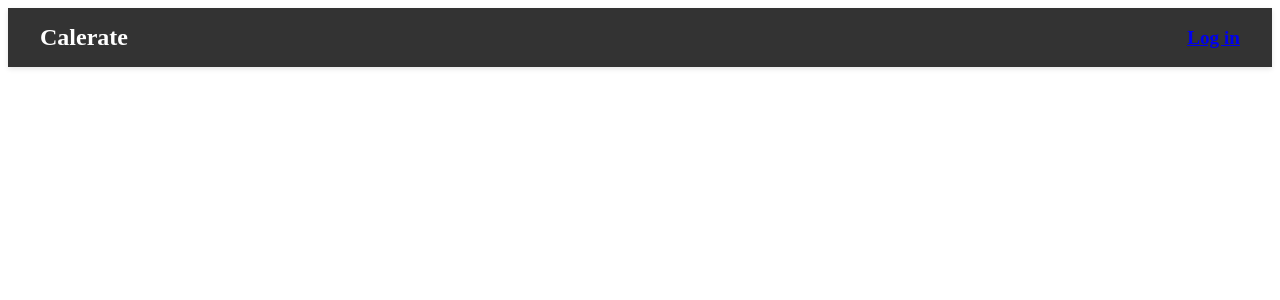
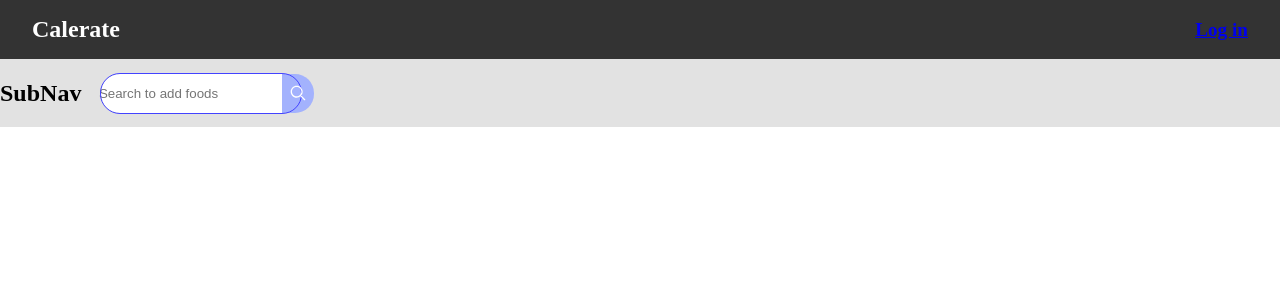
Before and after one commit to bennetthilberg/calerate, a Next.js app in the folder calerate/: page /dashboard in a window 1280 px wide. Shown: the top 300 px of the page. Built offline with nearby package versions, Linux system fonts and the light colour scheme; no server answers.

Commit message:
Make search bar, search food api function, and placeholder search results page

```diff
--- /dev/null
+++ b/calerate/app/api/search-food/route.js
@@ -0,0 +1,27 @@
+import { NextResponse } from "next/server";
+
+export async function GET(req) {
+  const { searchParams } = new URL(req.url);
+  const query = searchParams.get('query') || '';
+
+  const apiKey = process.env.DATA_GOV_API_KEY; // Replace with your USDA API key
+  const apiUrl = `https://api.nal.usda.gov/fdc/v1/foods/search?api_key=${apiKey}`;
+
+  const response = await fetch(apiUrl, {
+    method: 'POST',
+    headers: { 'Content-Type': 'application/json' },
+    body: JSON.stringify({
+        query: query,
+        pageSize: 25,
+        sortBy: 'dataType.keyword',
+        sortOrder: 'asc',
+     })
+  });
+
+  const data = await response.json();
+
+  return new NextResponse(JSON.stringify(data), {
+    status: response.status,
+    headers: { 'Content-Type': 'application/json' }
+  });
+}
--- /dev/null
+++ b/calerate/app/components/(SubNav)/SearchFood.jsx
@@ -0,0 +1,58 @@
+'use client';
+import { useState, useRef, useEffect } from "react";
+import { useRouter, useSearchParams } from "next/navigation"; // New import for navigation
+import styles from "./SearchFood.module.scss";
+import { PlusIcon, MagnifyingGlassIcon } from "@radix-ui/react-icons";
+
+export default function SearchFood({initialQuery}) {
+    const [searchValue, setSearchValue] = useState("");
+    const [isTyping, setIsTyping] = useState(initialQuery);
+    const router = useRouter();
+    const debounceTimeout = useRef(null); // To manage debouncing
+
+    useEffect(() => {
+        // Prefetch the search results page on component mount
+        router.prefetch('/search-results');
+    }, [router]);
+
+
+
+    function handleSearchChange(e) {
+        console.log('handleSearchChange run');
+        const value = e.target.value;
+        setSearchValue(value);
+        router.prefetch(`/search-results?query=${value}`); // Prefetch the results page
+        // Prefetch search results with debouncing
+        /*
+        setIsTyping(true);
+        clearTimeout(debounceTimeout.current);
+        debounceTimeout.current = setTimeout(() => {
+            if (value.trim()) {
+                router.prefetch(`/search-results?query=${value}`); // Prefetch the results page
+            }
+            setIsTyping(false);
+        }, 10); // Debounce delay
+        */
+    }
+
+    function handleSubmit(e) {
+        e.preventDefault();
+        if (searchValue.trim()) {
+            router.push(`/search-results?query=${searchValue}`); // Navigate to search results
+        }
+    }
+
+    return (
+        <form className={styles.searchFood} onSubmit={handleSubmit}>
+            <input
+                type="text"
+                placeholder="Search to add foods"
+                value={searchValue}
+                onChange={e => handleSearchChange(e)}
+            />
+            <button type="submit">
+                <MagnifyingGlassIcon />
+            </button>
+        </form>
+    );
+}
--- /dev/null
+++ b/calerate/app/components/(SubNav)/SearchFood.module.scss
@@ -0,0 +1,48 @@
+.searchFood {
+    font-family: Helvetica, sans-serif;
+    background-color: white;
+    border-radius: 19px;
+    outline: 1.5px solid rgb(67, 67, 255);
+    height: 39px;
+    color: white;
+    margin: 8px;
+    width: 200px;
+    display: flex;
+    justify-content: center;
+    align-items: center;
+    &:focus, &:focus-within{
+        box-shadow: 0px 0px 7px 0px rgba(67, 67, 255, 0.6);
+    }
+    transition: box-shadow 0.08s ease-out;
+    input {
+        flex-grow: 1;
+        border: none;
+        background-color: transparent;
+        height: 100%;
+        border-top-left-radius: 19px;
+        border-bottom-left-radius: 19px;
+        &:focus-visible {
+            outline: none;
+        }
+        padding-left: 10px;
+        padding-right: 6px;
+    }
+
+    button {
+        width: 42px;
+        height: 100%;
+        padding: none;
+        border-top-right-radius: 19px;
+        border-bottom-right-radius: 19px;
+        outline: none;
+        border: none;
+        background: lighten(rgb(63, 94, 251), 20%);
+        display: grid;
+        place-items: center;
+        svg{
+            filter: invert(100%);
+            width: 20px;
+            height: 20px;
+        }
+    }
+}
--- /dev/null
+++ b/calerate/app/components/(SubNav)/SubNav.jsx
@@ -0,0 +1,11 @@
+import styles from "./SubNav.module.scss";
+import SearchFood from "./SearchFood";
+
+export default function SubNav(){
+    return (
+        <div className={styles.subNav}>
+            <h2>SubNav</h2>
+            <SearchFood />
+        </div>
+    )
+}
--- /dev/null
+++ b/calerate/app/components/(SubNav)/SubNav.module.scss
@@ -0,0 +1,8 @@
+.subNav{
+    width: 100vw;
+    background-color: rgb(226, 226, 226);
+    height: 68px;
+    display: flex;
+    align-items: center;
+    gap: 12px;
+}
--- a/calerate/app/globals.scss
+++ b/calerate/app/globals.scss
@@ -0,0 +1,10 @@
+*{
+    box-sizing: border-box !important;
+    *{
+        box-sizing: border-box !important;
+    }
+}
+body{
+    padding: 0;
+    margin: 0;
+}
--- a/calerate/app/layout.js
+++ b/calerate/app/layout.js
@@ -1,5 +1,7 @@
 import NavBar from "./components/(NavBar)/NavBar";
+import SubNav from "./components/(SubNav)/SubNav";
 import "./globals.scss";
+import { createClient } from "@/utils/supabase/server";
 
 
 export const metadata = {
@@ -7,11 +9,15 @@ export const metadata = {
   description: "Free, snappy calorie tracking",
 };
 
-export default function RootLayout({ children }) {
+export default async function RootLayout({ children, searchParams }) {
+  const supabase = await createClient();
+  const user = await supabase.auth.getUser();
+  const query = searchParams?.query ?? "";
   return (
     <html lang="en">
       <body>
         <NavBar />
+        {user && <SubNav initialQuery={query}/>}
         {children}
       </body>
     </html>
--- a/calerate/package.json
+++ b/calerate/package.json
@@ -9,6 +9,7 @@
     "lint": "next lint"
   },
   "dependencies": {
+    "@radix-ui/react-icons": "^1.3.2",
     "@supabase/ssr": "^0.5.2",
     "@supabase/supabase-js": "^2.46.1",
     "next": "15.0.3",
```
Also changed, not shown: calerate/app/search-results/page.jsx (added, +8 -0 lines), 1 other file (tests, documents, lock files or other folders).
